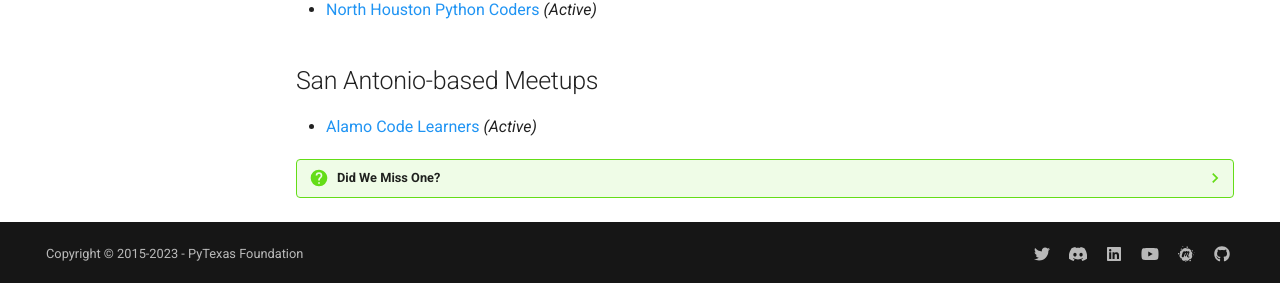
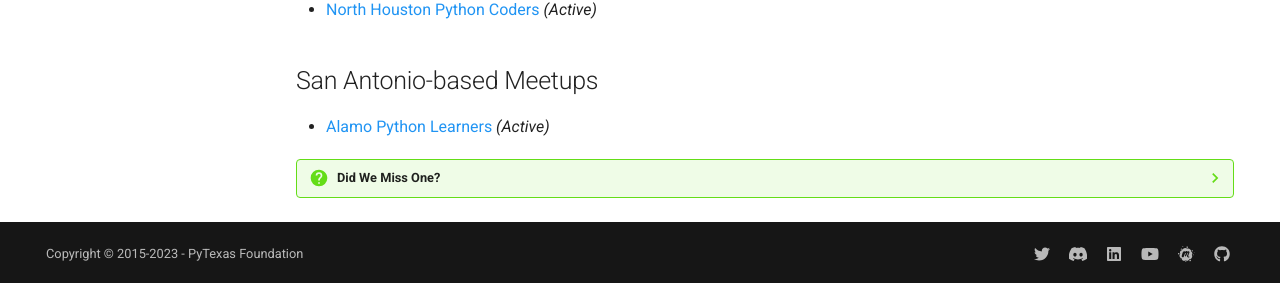
Before and after one commit to pytexas/meetup, an MkDocs documentation site: the page built from docs/local-meetups.md, in a window 1280 px wide and 1319 px high. Shown: the part 1033-1316 px from the top of the window. Built offline with MkDocs 1.6.1 and Material for MkDocs 9.7.7, drawn with Linux system fonts in a browser that asks for light colours; comment, search, counter and statistics services are not loaded.

Commit message:
Change name of Alamo Python Learners meetup

```diff
--- a/docs/local-meetups.md
+++ b/docs/local-meetups.md
@@ -40,7 +40,7 @@ throughout the state. Join yours today!
 
 ## San Antonio-based Meetups
 
-* [Alamo Code Learners](https://www.meetup.com/alamo-code-learners/) _(Active)_
+* [Alamo Python Learners](https://www.meetup.com/alamo-python-learners/) _(Active)_
 
 ??? question "Did We Miss One?"
 
```
